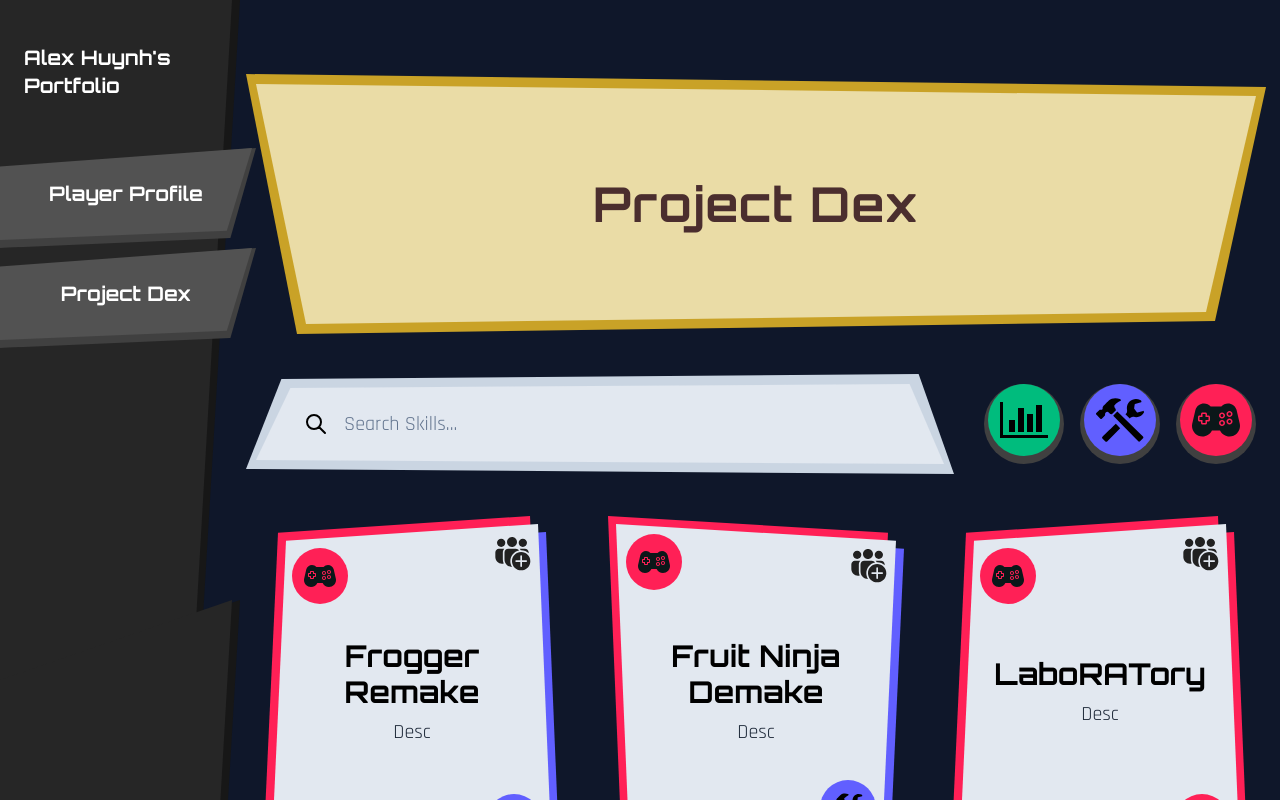
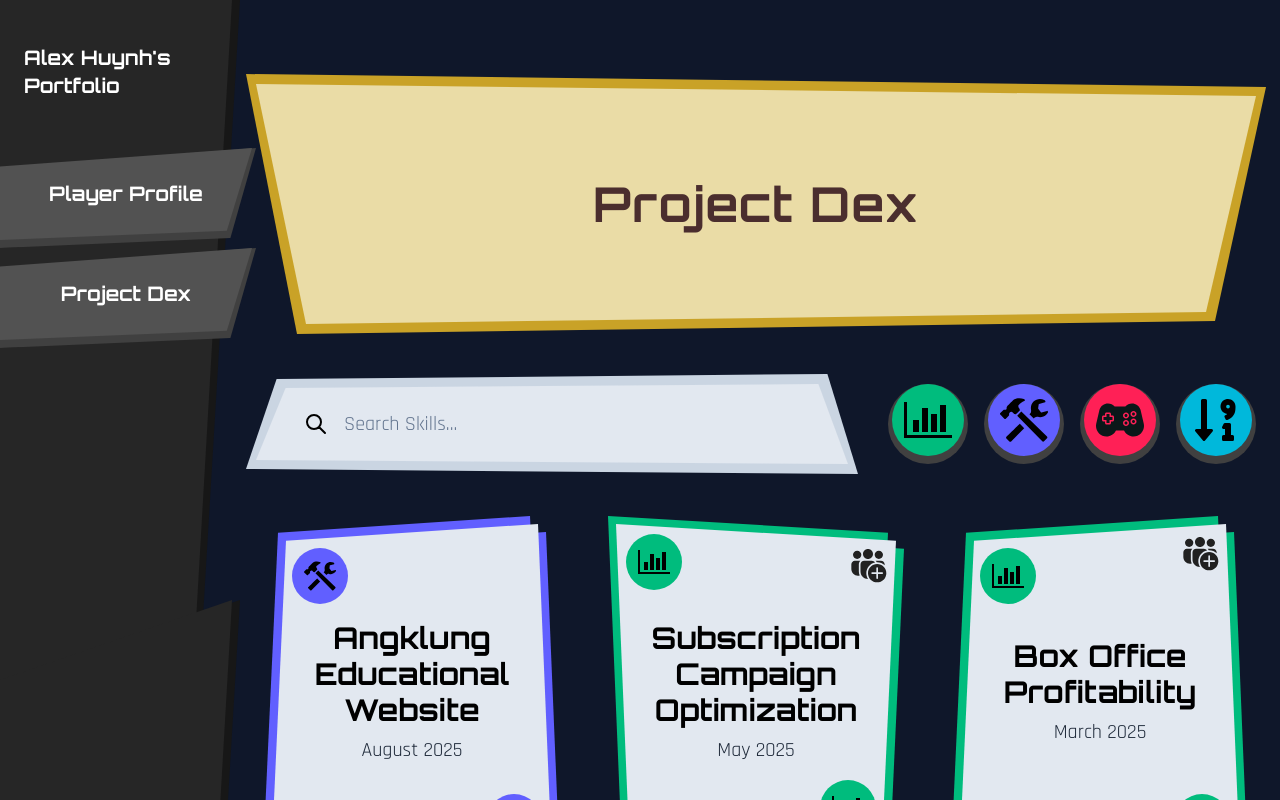
Before and after one commit to AlexHuynh35/PortfolioWebsite, a Next.js app: page / in a window 1280 px wide. Shown: the top 800 px of the page. Built offline with nearby package versions, Linux system fonts and the light colour scheme.

Commit message:
feat: added project sorting

```diff
--- a/src/app/page.tsx
+++ b/src/app/page.tsx
@@ -1,9 +1,11 @@
 "use client"
 
 import Image from "next/image";
-import { useState } from "react";
+import { useState, useMemo } from "react";
 import { Sidebar, ProjectGallery, SectionTitle } from "@/components";
 import { projects } from "@/data/projects";
+
+type SortMode = "alphabetical" | "recent";
 
 const typeToColor = {
   data: "bg-emerald-500 hover:bg-emerald-400",
@@ -18,6 +20,21 @@ const typeToImage = {
 };
 
 export default function Home() {
+  const [sortMode, setSortMode] = useState<SortMode>("recent");
+
+  const sortedProjects = useMemo(() => {
+    const projectsCopy = [...projects];
+    if (sortMode === "alphabetical") {
+      return projectsCopy.sort((a, b) => a.title.localeCompare(b.title));
+    } else {
+      return projectsCopy.sort((a, b) => new Date(b.date).getTime() - new Date(a.date).getTime());
+    }
+  }, [projects, sortMode]);
+
+  const toggleSort = () => {
+    setSortMode((prev) => (prev === "alphabetical" ? "recent" : "alphabetical"));
+  };
+
   const [filters, setFilters] = useState({
     data: true,
     software: true,
@@ -28,7 +45,7 @@ export default function Home() {
     setFilters((prev) => ({ ...prev, [type]: !prev[type] }));
   };
 
-  const filteredProjects = projects.filter((project) =>
+  const filteredProjects = sortedProjects.filter((project) =>
     project.types.some((t) => filters[t as keyof typeof filters])
   );
 
@@ -77,6 +94,22 @@ export default function Home() {
                 </div>
               </div>
             ))}
+            <div
+              className="relative w-20 h-20"
+            >
+              <div className="absolute inset-0 w-full h-full bg-neutral-700 rounded-full" />
+              <div
+                onClick={() => toggleSort()}
+                className={`absolute inset-0 w-18 h-18 rounded-full translate-x-1 transform translate-y-0 transition-transform active:translate-y-1 transition bg-cyan-500 hover:bg-cyan-400`}
+              >
+                <Image
+                  src={sortMode == "alphabetical" ? "/svgs/alphabet.svg" : "/svgs/recent.svg"}
+                  alt="sort"
+                  fill
+                  className={`object-contain p-3`}
+                />
+              </div>
+            </div>
           </div>
         </div>
 
--- a/src/components/project_gallery.tsx
+++ b/src/components/project_gallery.tsx
@@ -13,7 +13,7 @@ export default function ProjectGallery({ projectList }: ProjectGalleryProps) {
           key={idx}
           slug={project.slug}
           title={project.title}
-          description={project.description}
+          date={project.date}
           types={project.types}
           collaborators={project.collaborators.length}
           variant={idx % 2 === 0 ? "A" : "B"}
--- a/src/components/project_preview.tsx
+++ b/src/components/project_preview.tsx
@@ -1,5 +1,6 @@
 import Link from "next/link";
 import Image from "next/image";
+import formatDate from "@/utilities/format_date";
 
 type ProjectType = 'software' | 'game' | 'data';
 type QuadVariant = 'A' | 'B';
@@ -7,7 +8,7 @@ type QuadVariant = 'A' | 'B';
 type ProjectCardProps = {
   slug: string;
   title: string;
-  description: string;
+  date: string;
   types: ProjectType[];
   collaborators: number;
   variant: QuadVariant;
@@ -25,7 +26,7 @@ const typeToImage = {
   game: "/svgs/game.svg",
 };
 
-export default function ProjectCard({ slug, title, description, types, collaborators, variant }: ProjectCardProps) {
+export default function ProjectCard({ slug, title, date, types, collaborators, variant }: ProjectCardProps) {
   const clipPath = variant === "A" ? "[clip-path:polygon(5%_5%,95%_0,100%_100%,0_95%)]" : "[clip-path:polygon(0_0,100%_5%,95%_95%,5%_100%)]";
   const typePosUp = variant === "A" ? "top-6 left-5" : "top-2.5 left-2.5";
   const typePosDown = variant === "A" ? "bottom-2.5 right-2.5" : "bottom-6 right-5";
@@ -84,7 +85,7 @@ export default function ProjectCard({ slug, title, description, types, collabora
 
         <div className={`relative w-full h-full bg-slate-200 shadow-lg p-4 flex flex-col text-center justify-center ${clipPath}`}>
           <h3 className="text-3xl text-black font-orbitron font-semibold">{title}</h3>
-          <p className="text-xl text-gray-800 mt-2 font-rajdhani">{description}</p>
+          <p className="text-xl text-gray-800 mt-2 font-rajdhani">{formatDate(date)}</p>
         </div>
       </Link>
     </div>
--- a/src/data/projects.ts
+++ b/src/data/projects.ts
@@ -9,6 +9,7 @@ type TableauInfo = {
 export interface Project {
   slug: string;
   title: string;
+  date: string;
   description: string;
   contributions: string[];
   tools: [string, string][];
@@ -26,6 +27,7 @@ export const projects: Project[] = [
     slug: "frogger_remake",
     title: "Frogger Remake",
     description: "Desc",
+    date: "2023-10",
     contributions: [""],
     tools: [],
     collaborators: ["Summit Pradhan"],
@@ -38,6 +40,7 @@ export const projects: Project[] = [
     slug: "fruit_ninja_demake",
     title: "Fruit Ninja Demake",
     description: "Desc",
+    date: "2023-11",
     contributions: [""],
     tools: [],
     collaborators: ["Summit Pradhan"],
@@ -50,6 +53,7 @@ export const projects: Project[] = [
     slug: "laboratory",
     title: "LaboRATory",
     description: "Desc",
+    date: "2024-03",
     contributions: [""],
     tools: [],
     collaborators: ["Chris Guerrero"],
@@ -62,6 +66,7 @@ export const projects: Project[] = [
     slug: "subscription_campaign_optimization",
     title: "Subscription Campaign Optimization",
     description: "Desc",
+    date: "2025-05",
     contributions: [""],
     tools: [],
     collaborators: ["Ronald Catahimican", "Kaila Li"],
@@ -78,6 +83,7 @@ export const projects: Project[] = [
     slug: "box_office_profitability",
     title: "Box Office Profitability",
     description: "Desc",
+    date: "2025-03",
     contributions: [""],
     tools: [],
     collaborators: ["Ronald Catahimican", "Kaila Li"],
@@ -94,6 +100,7 @@ export const projects: Project[] = [
     slug: "predicting_emotions_with_gru",
     title: "Predicting Emotions with GRU",
     description: "Desc",
+    date: "2024-05",
     contributions: [""],
     tools: [],
     collaborators: ["Branley Mmasi"],
@@ -105,6 +112,7 @@ export const projects: Project[] = [
     slug: "angklung_educational_website",
     title: "Angklung Educational Website",
     description: "Desc",
+    date: "2025-08",
     contributions: [""],
     tools: [],
     collaborators: [],
--- /dev/null
+++ b/src/utilities/format_date.ts
@@ -0,0 +1,9 @@
+export default function formatDate(dateString: string): string {
+  const [year, month] = dateString.split("-").map(Number);
+  const date = new Date(year, month - 1, 1);
+
+  return date.toLocaleDateString("en-US", {
+    year: "numeric",
+    month: "long",
+  });
+}
```
Also changed, not shown: public/svgs/alphabet.svg (added), public/svgs/recent.svg (added).
